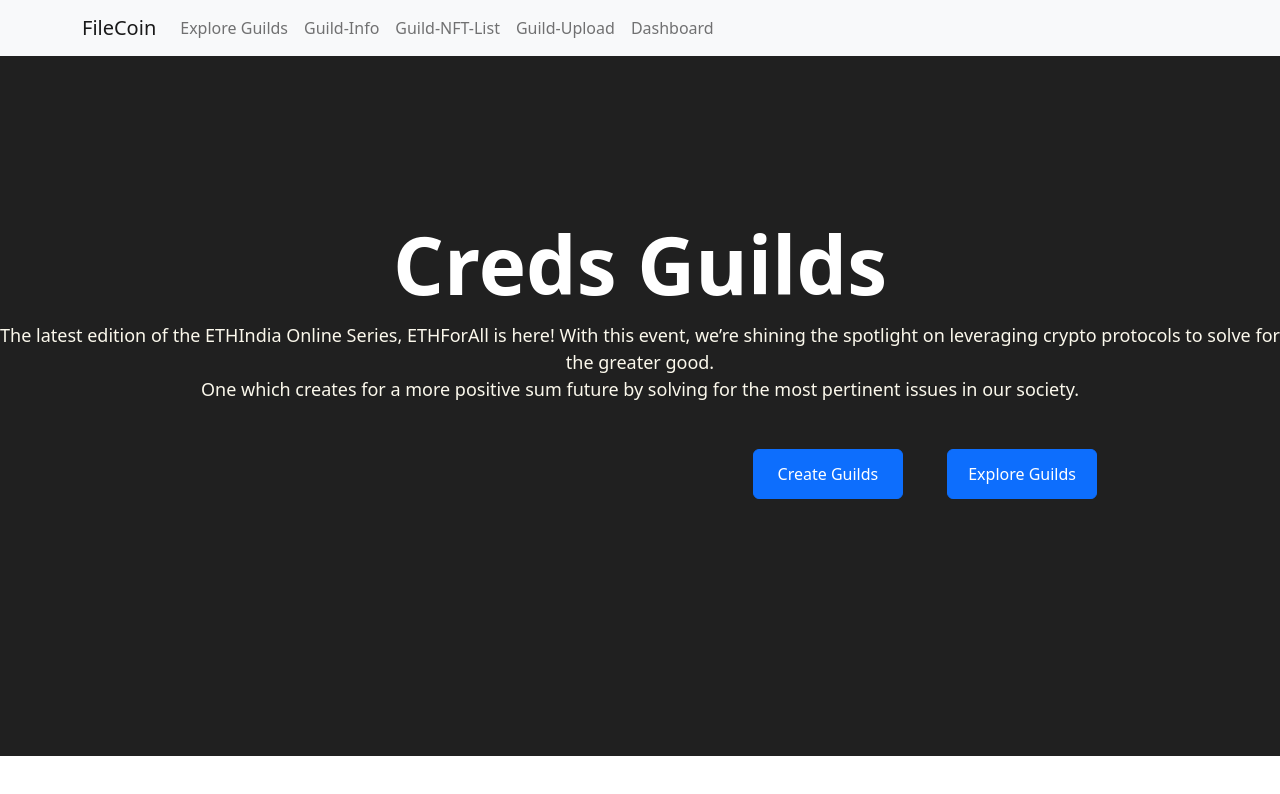
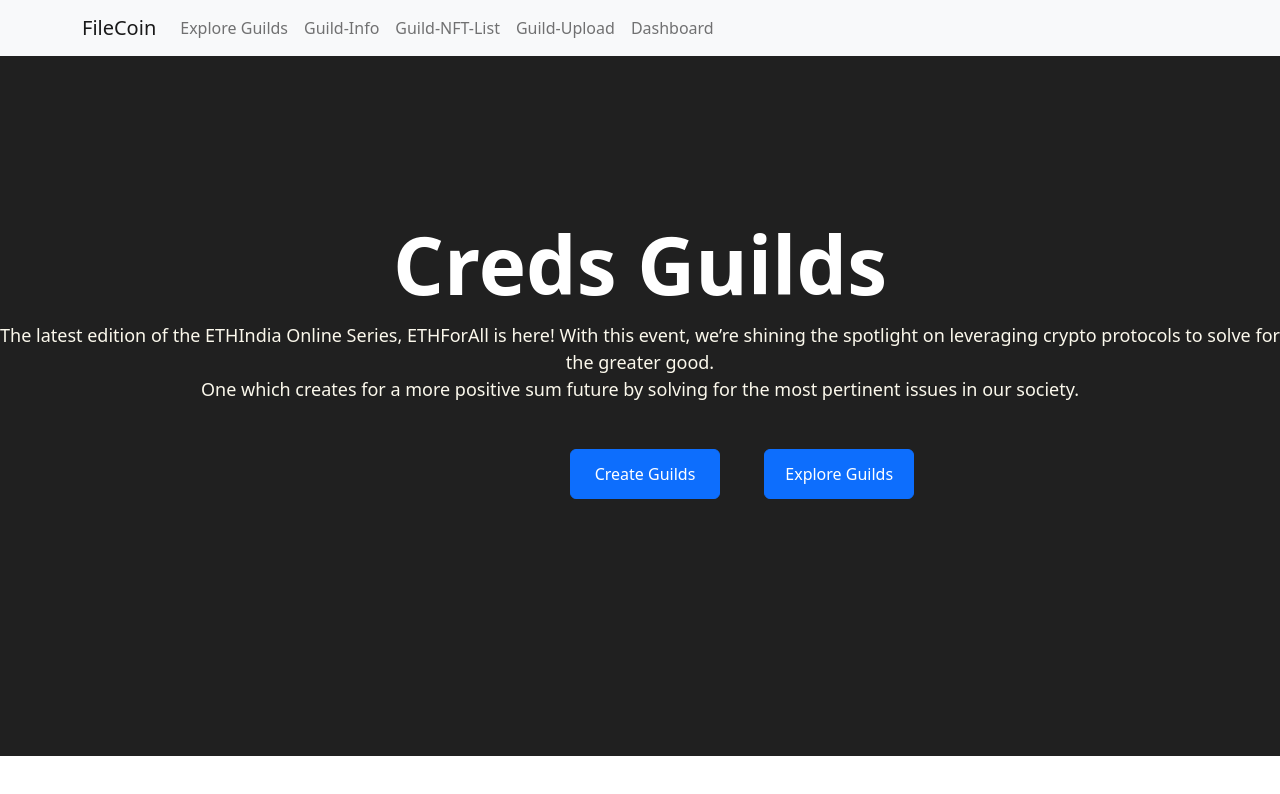
Before and after one commit to rk-rishikesh/DataGuilds, a React (Create React App) app: page / in a window 1280 px wide. Shown: the top 794 px of the page. Built offline with nearby package versions, Linux system fonts and the light colour scheme.

Commit message:
css changes

```diff
--- a/src/App.css
+++ b/src/App.css
@@ -1,4 +1,4 @@
-.App {
+/* .App {
   text-align: center;
   background-color: black;
 }
@@ -37,3 +37,4 @@
     transform: rotate(360deg);
   }
 }
+ */
```
